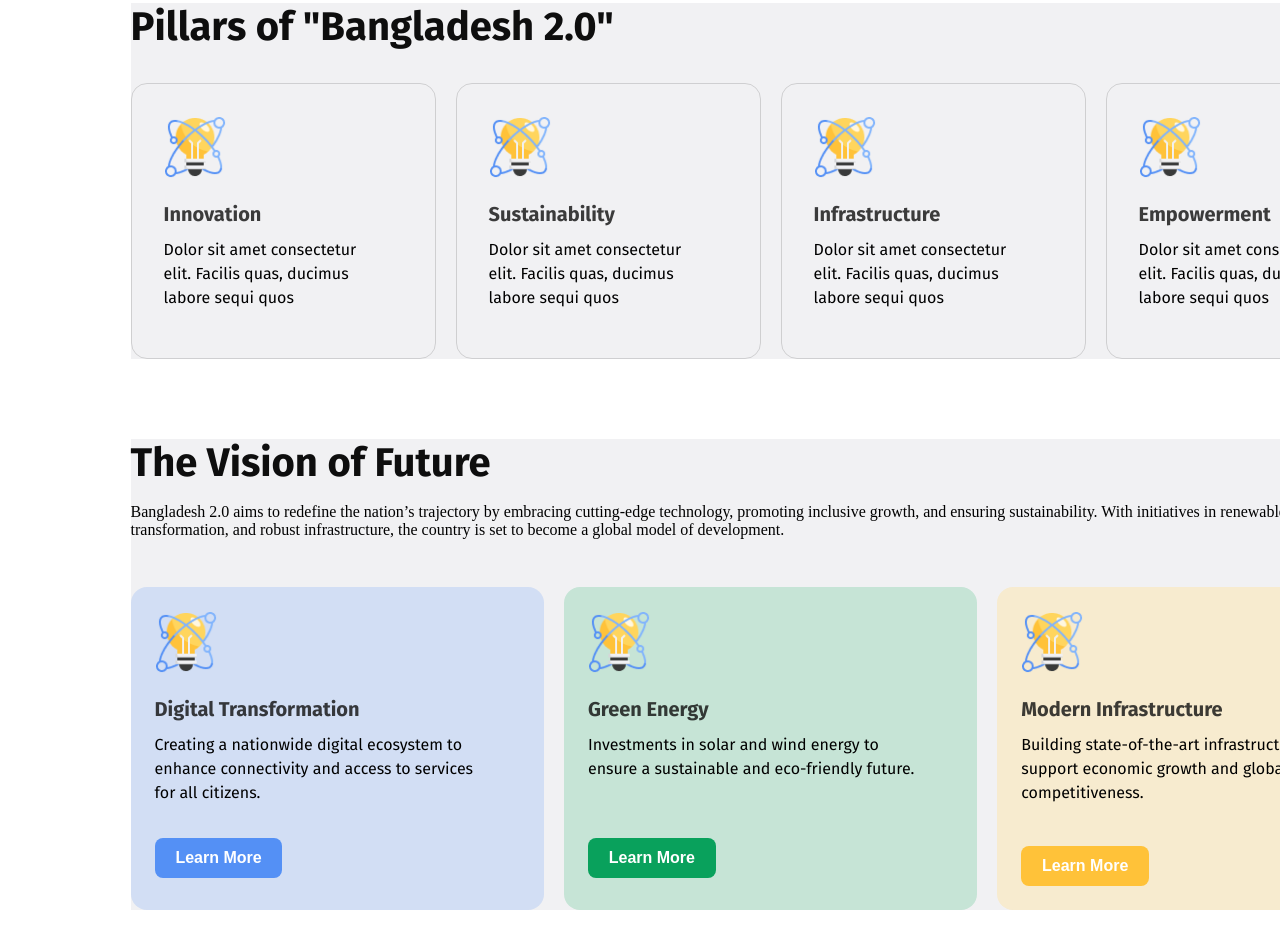
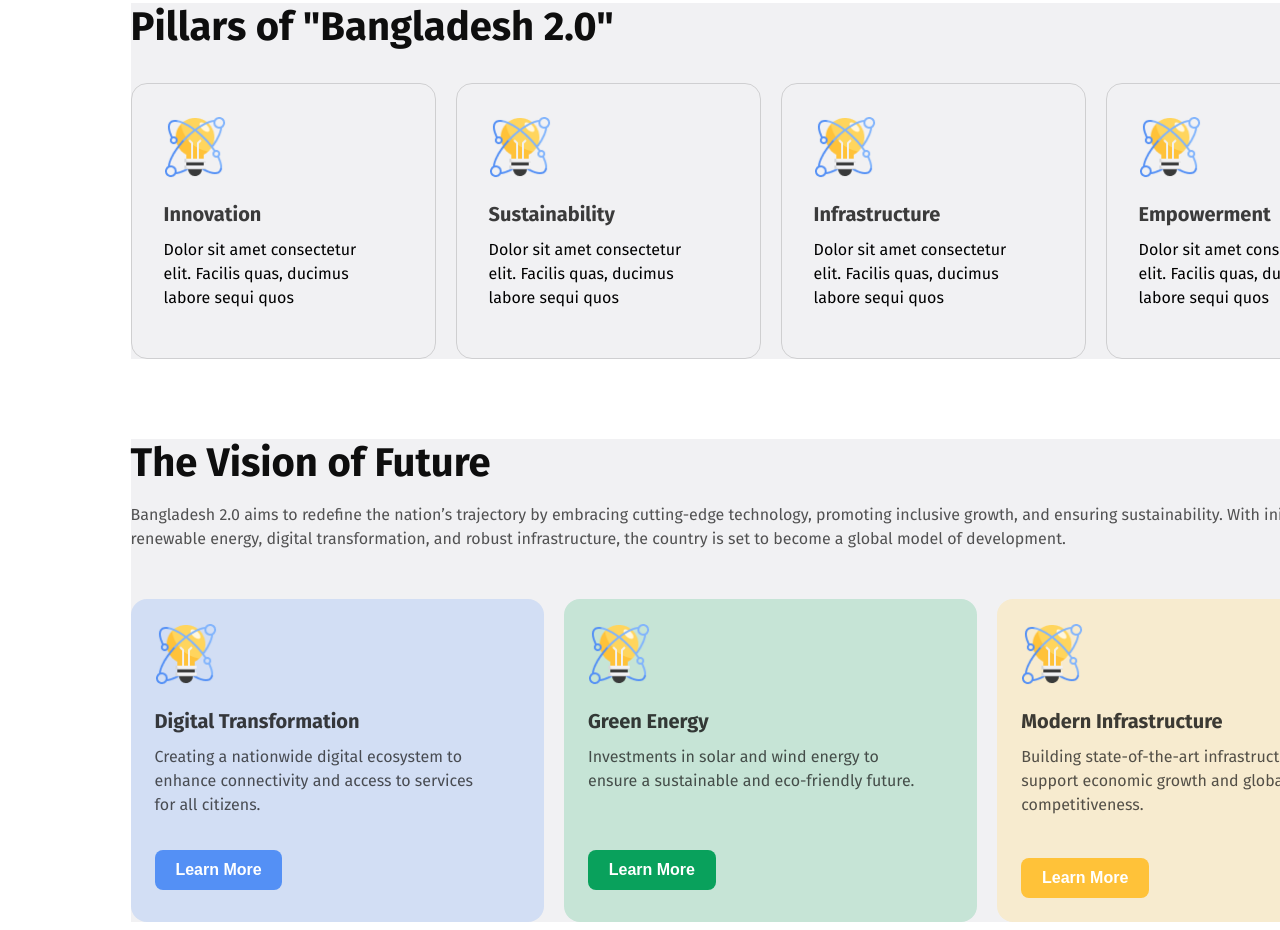
Before and after one commit to tsbarbhuiya/b11a1, a plain HTML site: page index.html in a window 1280 px wide. Shown: the part 745-1675 px from the top of the page. Drawn offline with Linux system fonts and the light colour scheme.

Commit message:
Fixed the Paragraph Style of the Vision Part

```diff
--- a/Styles/style.css
+++ b/Styles/style.css
@@ -189,6 +189,14 @@
     justify-content: left;
 }
 
+.third-container p{
+    font-family: "Fira Sans",sans-serif;
+    font-size: 16px;
+    line-height: 24px;
+    color: #0E0E0E;
+    opacity: 0.7;
+}
+
 .second-card{
     display: flex;
     flex-direction: column;
```
Also changed, not shown: index.html (+1 -1 lines).
